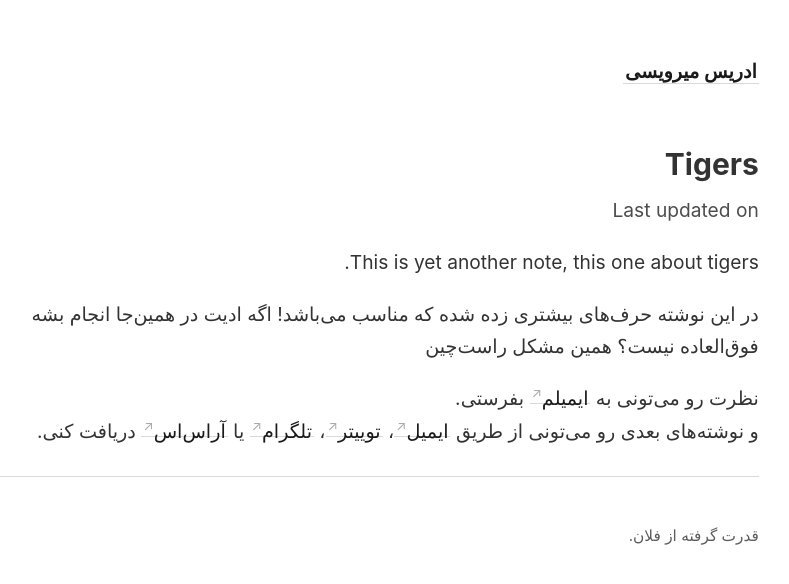
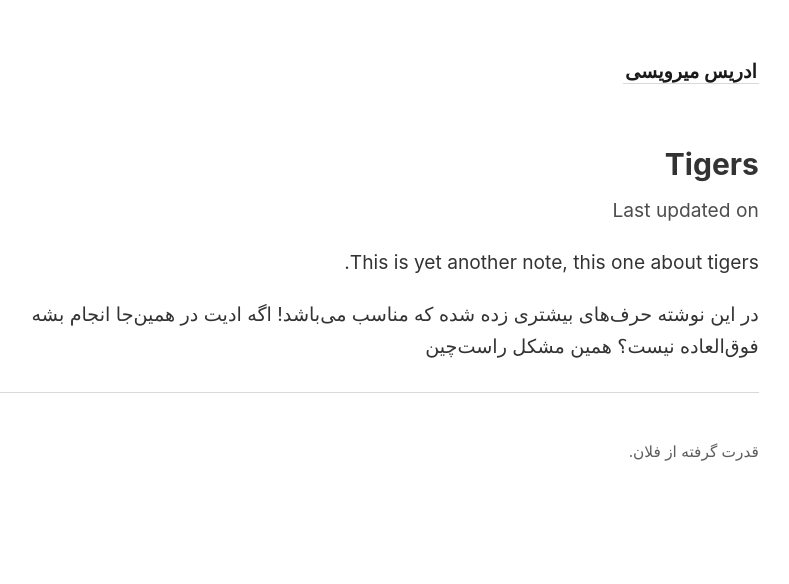
Before and after one commit to edrissss/digital-garden, a Jekyll site: the page built from _notes/animals/tigers2.md, in a window 1280 px wide. Shown: the top 584 px of the page, without its empty margins (363-1152 px from the left). Built offline with Jekyll 4.4.1, drawn with Linux system fonts in a browser that asks for light colours; some web fonts are replaced.

Commit message:
تغییرات کوچک

```diff
--- a/_layouts/note.html
+++ b/_layouts/note.html
@@ -46,19 +46,6 @@ layout: default
     -->
   </div>
 
-  <p class="internal-link">
-نظرت رو می‌تونی به
-<a href="mailto:edris.mirveysi@gmail.com">ایمیلم</a>
- بفرستی.
-<br>
-و نوشته‌های بعدی رو می‌تونی از طریق
-<a href="https://edrism.substack.com/welcome">ایمیل</a>،
-	<a href="http://twitter.com/edrism_ir">توییتر</a>،
-	<a href="http://t.me/edrism_ir">تلگرام</a>
-	 یا
-	<a href="/feed.xml" title="RSS">آراس‌اس</a>
- دریافت کنی.
-<br>
 
 </article>
 
```
Also changed, not shown: _pages/index.md (+1 -5 lines).
